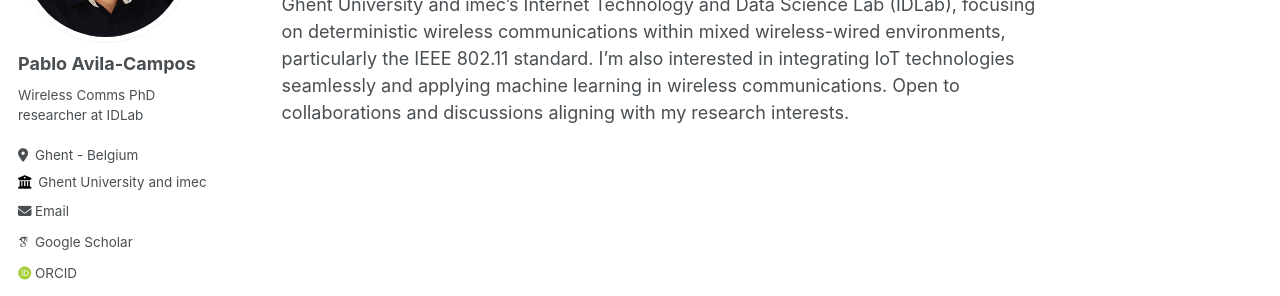
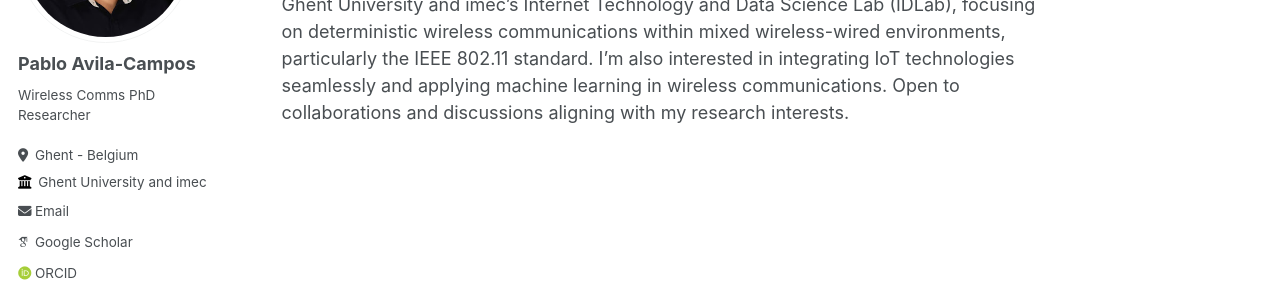
Before and after one commit to pavilac/pavilac.github.io, a Jekyll site: the page built from _pages/about.md, in a window 1280 px wide. Shown: the part 218-514 px from the top of the page. Built offline with Jekyll 4.4.1, drawn with Linux system fonts in a browser that asks for light colours; some web fonts are replaced.

Commit message:
Update _config.yml

```diff
--- a/_config.yml
+++ b/_config.yml
@@ -24,7 +24,7 @@ author:
   avatar           : "profile.png"
   name             : "Pablo Avila-Campos"
   pronouns         : # example: "she/her"
-  bio              : "Wireless Comms PhD researcher at IDLab"
+  bio              : "Wireless Comms PhD Researcher"
   location         : "Ghent - Belgium"
   employer         : "Ghent University and imec"
   uri              : # URL
```
